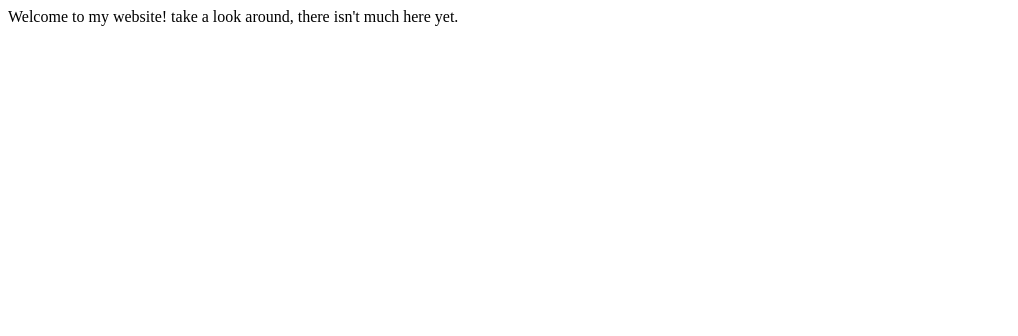
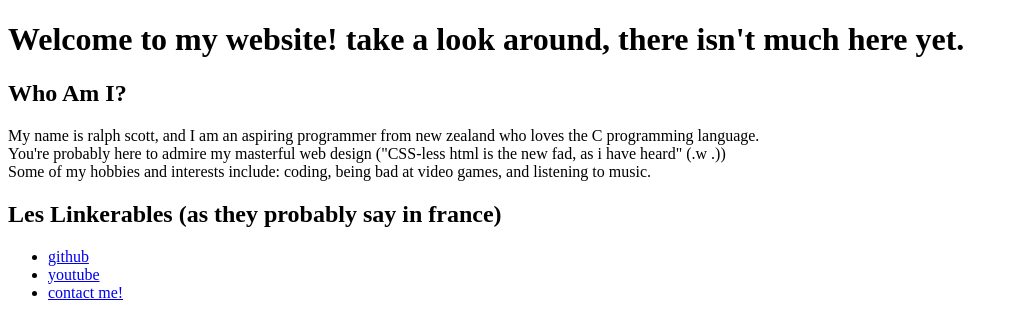
Before and after one commit to OilyFishMan/OilyFishMan.github.io, a plain HTML site: page index.html in a window 1280 px wide. Shown: the whole page, without its empty margins (0-1018 px from the left). Drawn offline with Linux system fonts and the light colour scheme.

Commit message:
Update html

```diff
--- a/index.html
+++ b/index.html
@@ -5,6 +5,16 @@
     </head>
 
     <body>
-        Welcome to my website! take a look around, there isn't much here yet.
+        <h1>Welcome to my website! take a look around, there isn't much here yet.</h1>
+        <h2>Who Am I?</h2>
+        My name is ralph scott, and I am an aspiring programmer from new zealand who loves the C programming language.<br/>
+        You're probably here to admire my masterful web design ("CSS-less html is the new fad, as i have heard" (.w .))<br/>
+        Some of my hobbies and interests include: coding, being bad at video games, and listening to music.<br/>
+        <h2>Les Linkerables (as they probably say in france)</h2>
+        <ul>
+            <li><a href="https://www.github.com/OilyFishMan">github</a></li>
+            <li><a href="https://www.youtube.com/@RalphScott-wu8ei">youtube</a></li>
+            <li><a href="mailto:crazybossralph@gmail.com">contact me!</a></li>
+        </ul>
     </body>
 </html>
```
